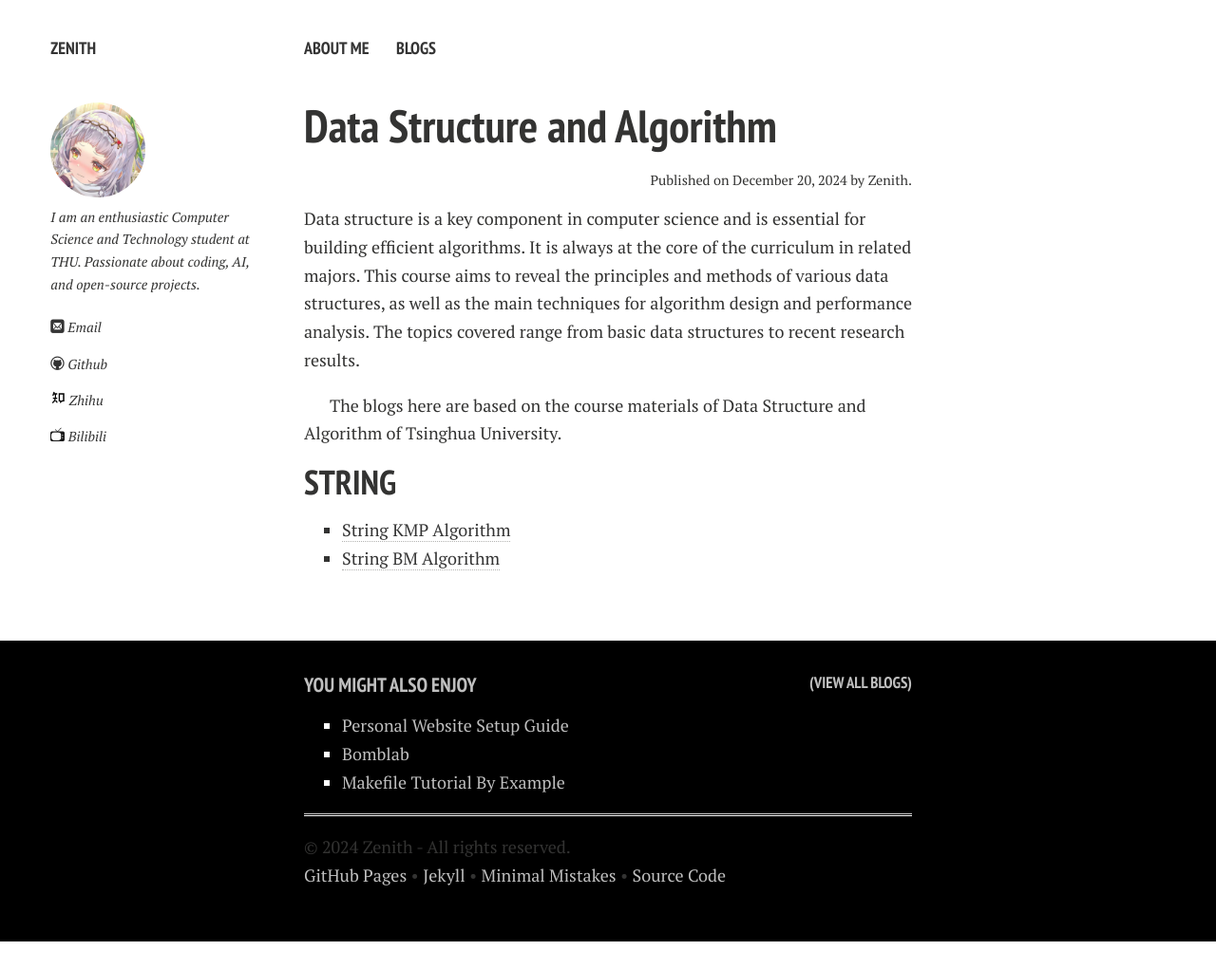
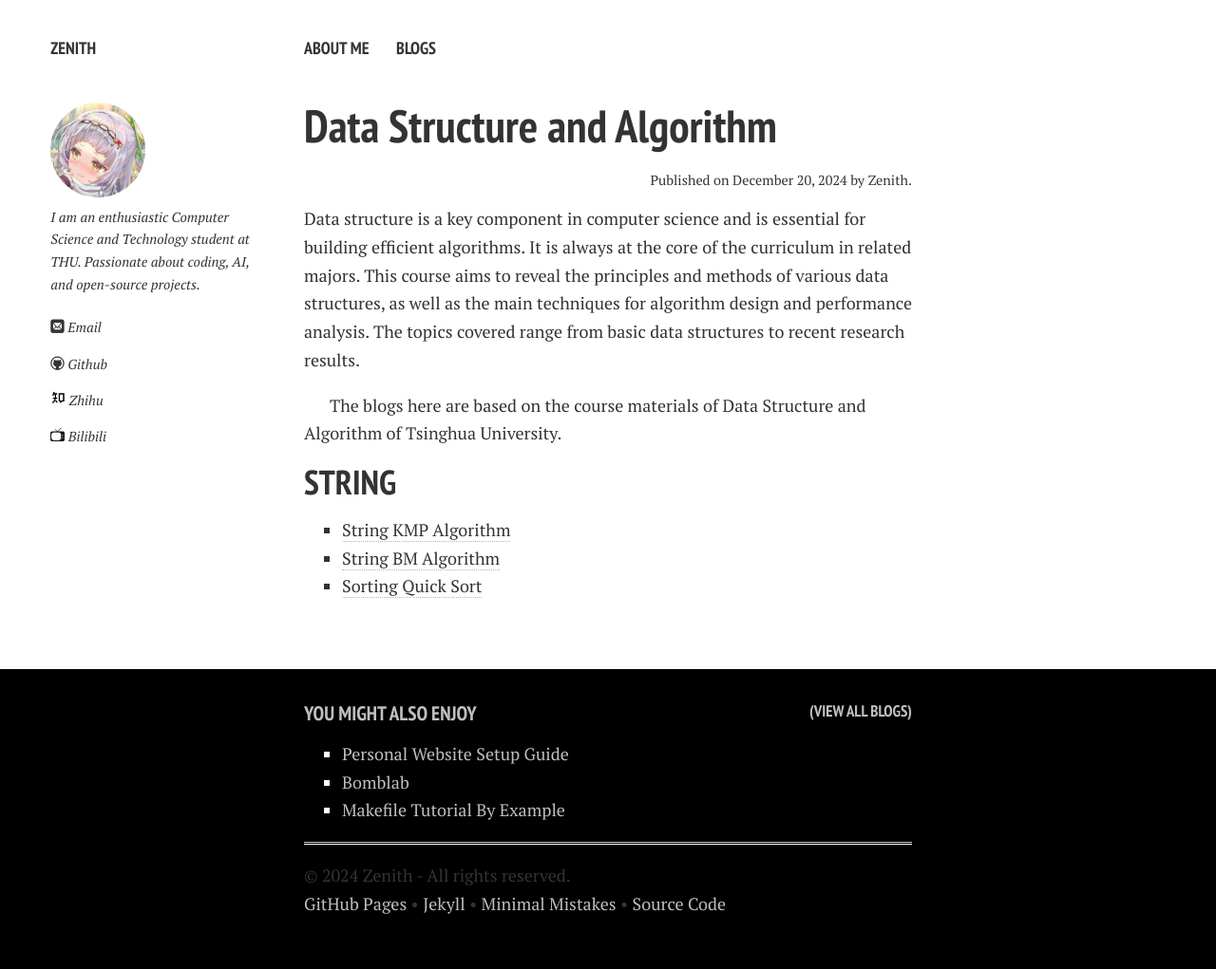
Before and after one commit to Zenith-Hlz/Zenith-Hlz.github.io, a Jekyll site: the page built from _posts/2024-12-20-data_structure_and_algorithm.md, in a window 1280 px wide. Shown: the whole page at 95% size. Built offline with Jekyll 4.4.1, drawn with Linux system fonts in a browser that asks for light colours; nearby versions of some CDN libraries; comment, search, counter and statistics services are not loaded; a style sheet for code colours, icons or effects is not loaded; before the commit the page ends 992 px from its top, so only the background shows below that.

Commit message:
Update data_structure_and_algorithm.md to include Quick Sort link

```diff
--- a/_posts/2024-12-20-data_structure_and_algorithm.md
+++ b/_posts/2024-12-20-data_structure_and_algorithm.md
@@ -15,3 +15,4 @@ The blogs here are based on the course materials of Data Structure and Algorithm
 
 - [String KMP Algorithm]({{ site.url }}/blogs/data_structure_and_algorithm/string_kmp)
 - [String BM Algorithm]({{ site.url }}/blogs/data_structure_and_algorithm/string_bm)
+- [Sorting Quick Sort]({{ site.url }}/blogs/data_structure_and_algorithm/sorting_quicksort)
```
